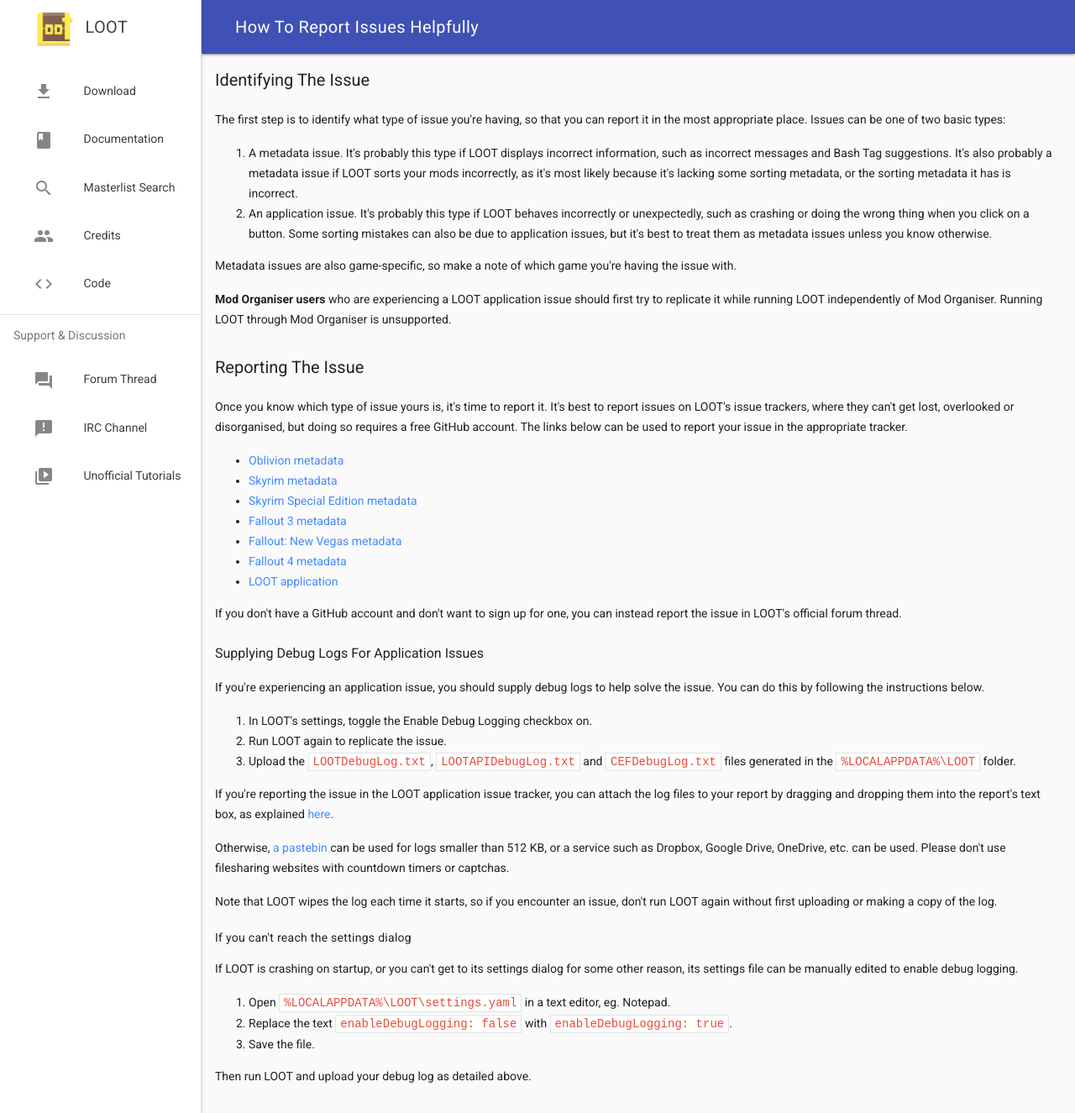
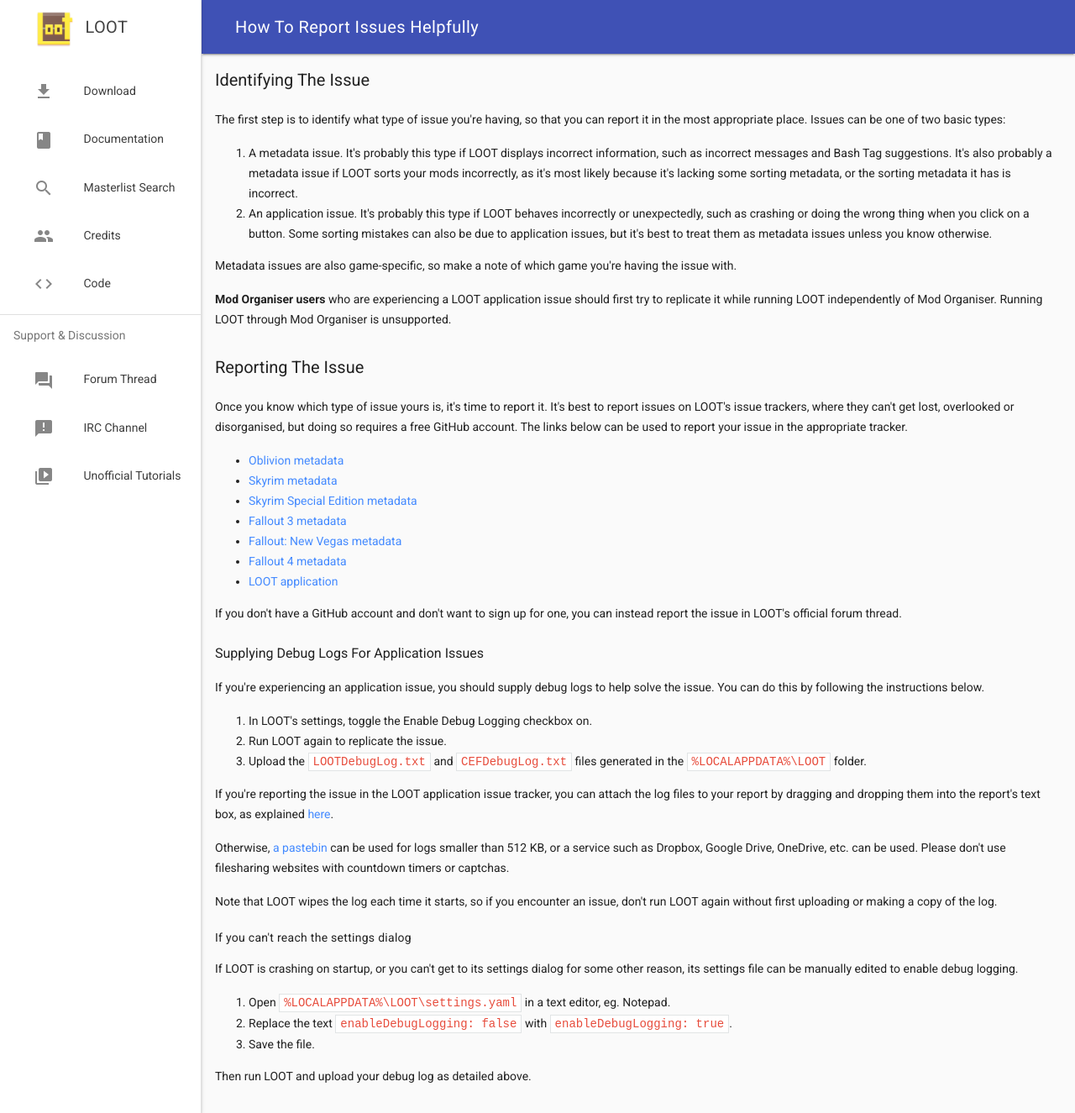
Before and after one commit to loot/loot.github.io, a Jekyll site: the page built from docs/help/How-To-Report-Issues-Helpfully.html, in a window 1280 px wide. Shown: the whole page at 84% size. Built offline with Jekyll 4.4.1, drawn with Linux system fonts in a browser that asks for light colours; nearby versions of some CDN libraries.

Commit message:
Remove mention of LOOTAPIDebugLog.txt
It no longer exists in LOOT v0.12.0.

```diff
--- a/docs/help/How-To-Report-Issues-Helpfully.html
+++ b/docs/help/How-To-Report-Issues-Helpfully.html
@@ -39,7 +39,7 @@
 <ol>
   <li>In LOOT's settings, toggle the Enable Debug Logging checkbox on.</li>
   <li>Run LOOT again to replicate the issue.</li>
-  <li>Upload the <code>LOOTDebugLog.txt</code>, <code>LOOTAPIDebugLog.txt</code> and <code>CEFDebugLog.txt</code> files generated in the <code>%LOCALAPPDATA%\LOOT</code> folder.</li>
+  <li>Upload the <code>LOOTDebugLog.txt</code> and <code>CEFDebugLog.txt</code> files generated in the <code>%LOCALAPPDATA%\LOOT</code> folder.</li>
 </ol>
 
 <p>If you're reporting the issue in the LOOT application issue tracker, you can attach the log files to your report by dragging and dropping them into the report's text box, as explained <a href="https://help.github.com/articles/file-attachments-on-issues-and-pull-requests/">here</a>.</p>
```
